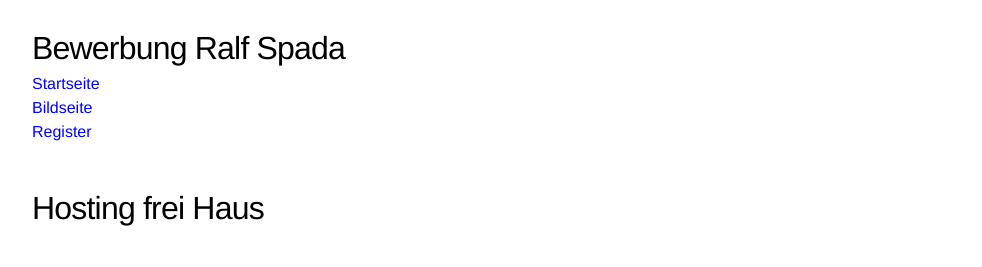
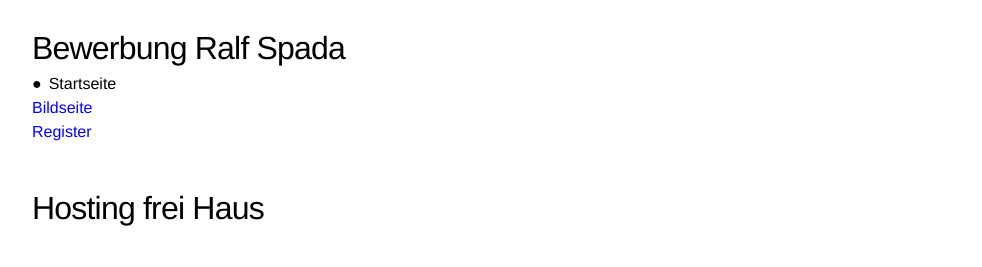
Before and after one commit to webuser-ralf/webuser-ralf.github.io, a Jekyll site: the page built from index.md, in a window 1280 px wide. Shown: the top 267 px of the page, without its empty margins (146-1128 px from the left). Built offline with Jekyll 4.4.1, drawn with Linux system fonts in a browser that asks for light colours; our own code applies the rules of GitHub Pages for plain Markdown files.

Commit message:
Update layout.scss

```diff
--- a/_sass/layout.scss
+++ b/_sass/layout.scss
@@ -22,6 +22,21 @@ a#navi01:hover,
 a#navi02:hover,
 a#navi03:hover {
    color: red;
+}
+
+#Startseite a#navi01,
+#Bildseite a#navi02,
+#Register a#navi03 {
+  color: black;
+  display: inline-block;
+}
+
+#Startseite a#navi01:before,
+#Bildseite a#navi02:before,
+#Register a#navi03:before {
+  content: "\25CF";
+  margin-right: 7px;
+  line-height: -10px;
 }
 
 /* ENDE Navigation */
```
